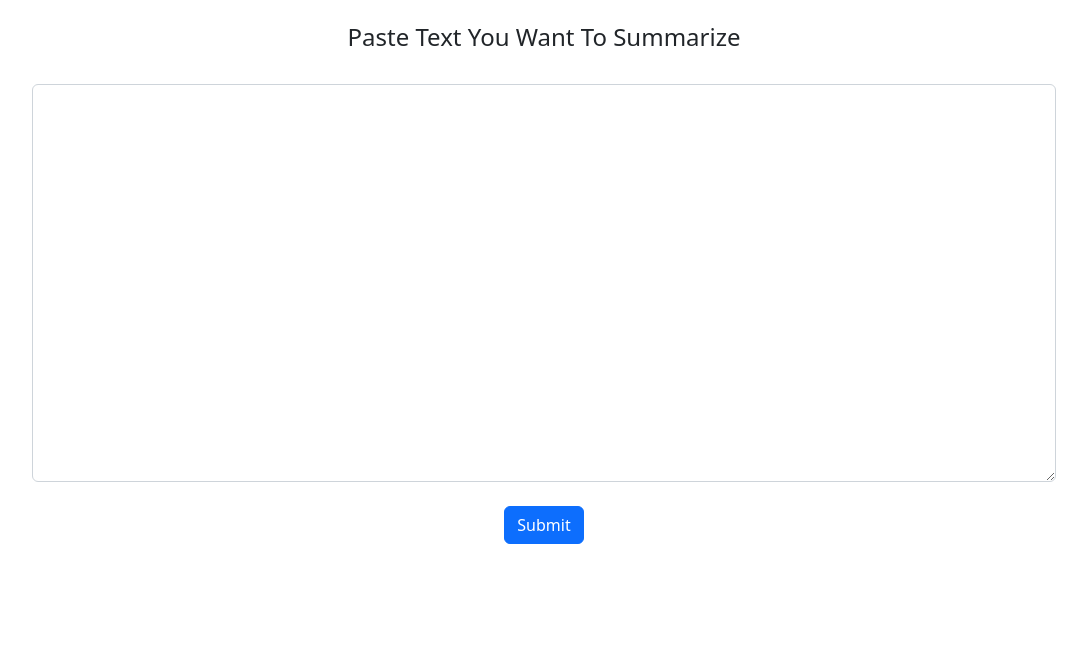
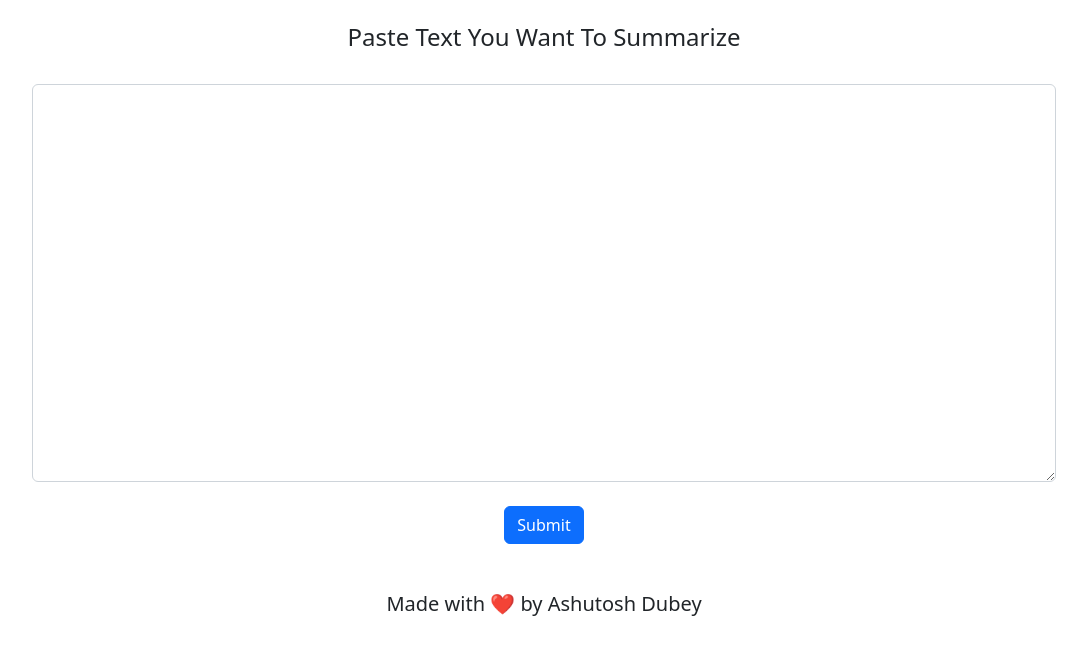
Before and after one commit to ashutoshdubey133/summarizeMe, a website: page public/index.html in a window 1280 px wide. Shown: the part 73-728 px from the top of the page, without its empty margins (96-1183 px from the left). Drawn offline with nearby package versions, Linux system fonts and the light colour scheme.

Commit message:
changed index.html

```diff
--- a/public/index.html
+++ b/public/index.html
@@ -26,6 +26,7 @@
   <input type="submit" class="btn btn-primary"></input>
 
 </div>
+<center><h5>Made with ❤️ by Ashutosh Dubey </h5></center>
 <script src="https://cdn.jsdelivr.net/npm/bootstrap@5.2.0-beta1/dist/js/bootstrap.bundle.min.js" integrity="sha384-pprn3073KE6tl6bjs2QrFaJGz5/SUsLqktiwsUTF55Jfv3qYSDhgCecCxMW52nD2" crossorigin="anonymous"></script>
 </body>
 </htmL>
```
